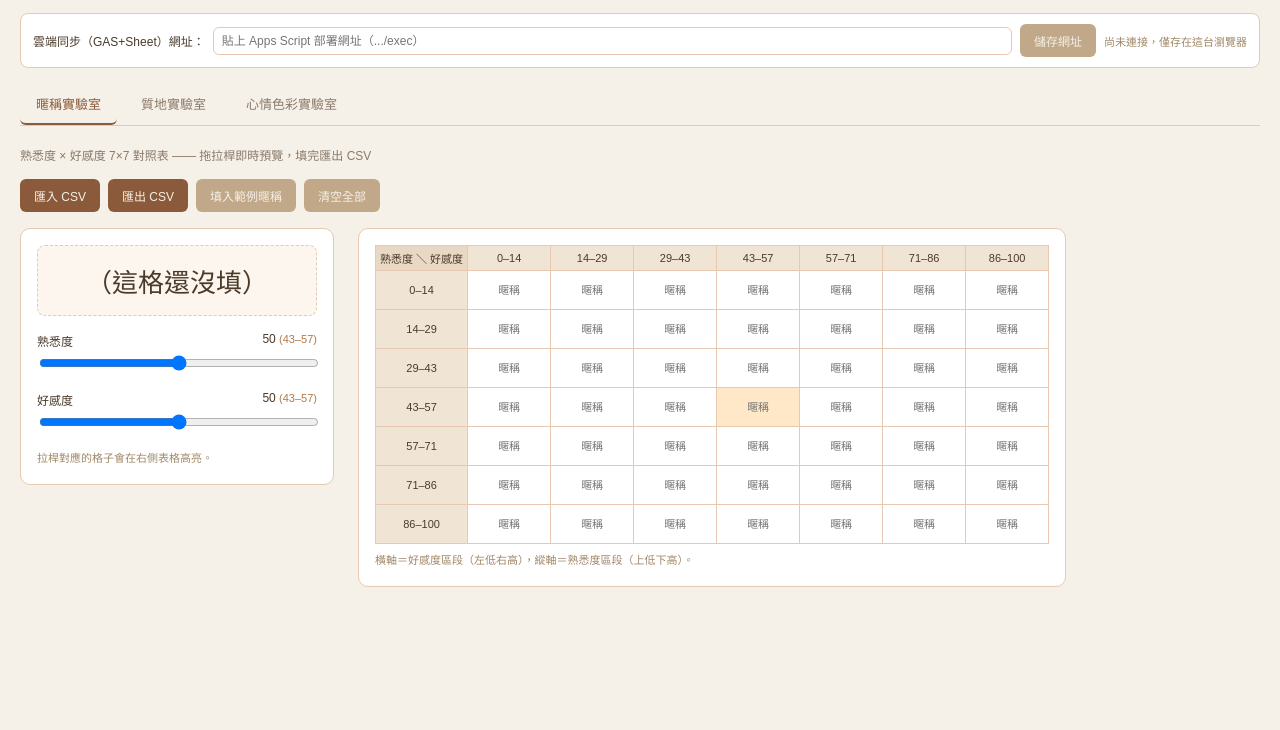
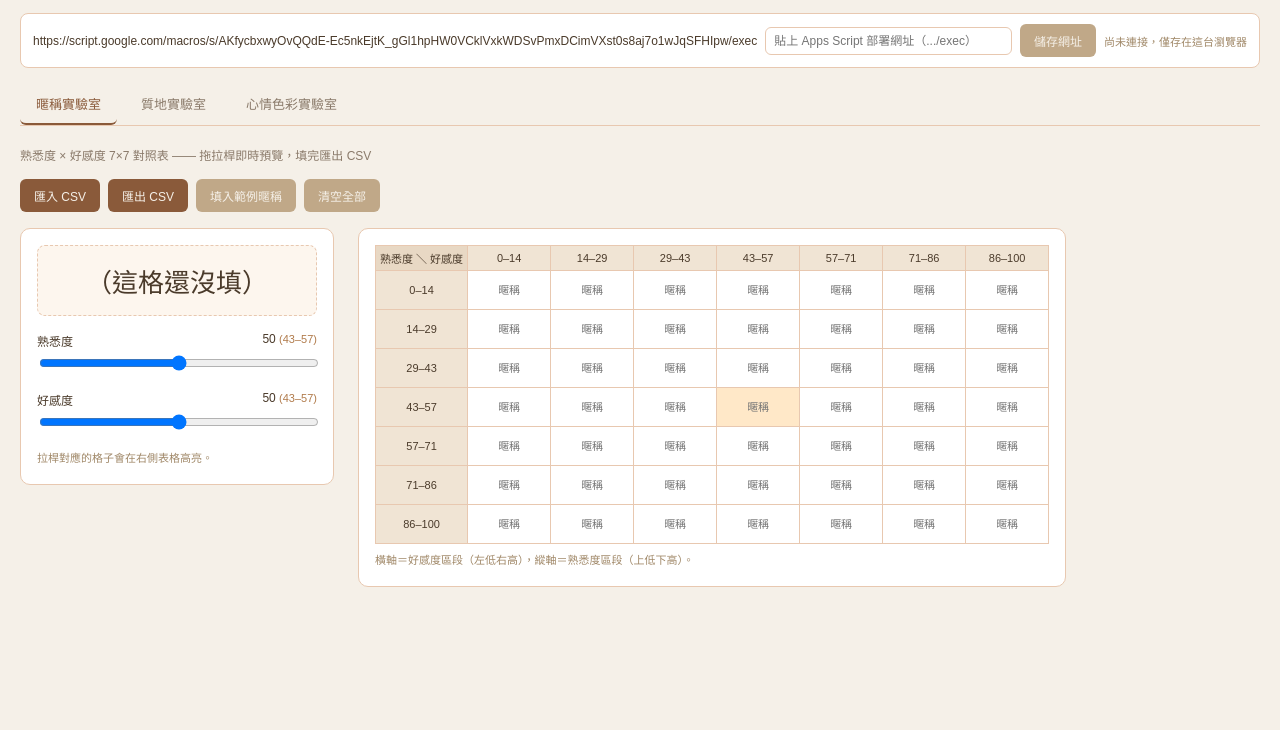
Before and after one commit to jqomqjjvp0w4255ojwa/Puffy-PomPom, a website: page tools/trait-lab.html in a window 1280 px wide. Shown: the part 70-800 px from the top of the page. Drawn offline with Linux system fonts and the light colour scheme.

Commit message:
Update trait-lab.html

```diff
--- a/tools/trait-lab.html
+++ b/tools/trait-lab.html
@@ -149,7 +149,7 @@
 <div class="sub">三個對照表合併在一起：暱稱（熟悉度×好感度）／質地（形狀×硬度）／心情色彩（單軸），各自獨立填寫、各自匯出 CSV</div>
 
 <div class="sync-bar">
-  <span>雲端同步（GAS+Sheet）網址：</span>
+  <span>https://script.google.com/macros/s/AKfycbxwyOvQQdE-Ec5nkEjtK_gGl1hpHW0VCklVxkWDSvPmxDCimVXst0s8aj7o1wJqSFHIpw/exec</span>
   <input type="text" id="gas-url-input" placeholder="貼上 Apps Script 部署網址（.../exec）">
   <button class="secondary" onclick="saveGasUrl()">儲存網址</button>
   <span class="sync-status off" id="sync-status">尚未連接，僅存在這台瀏覽器</span>
```
